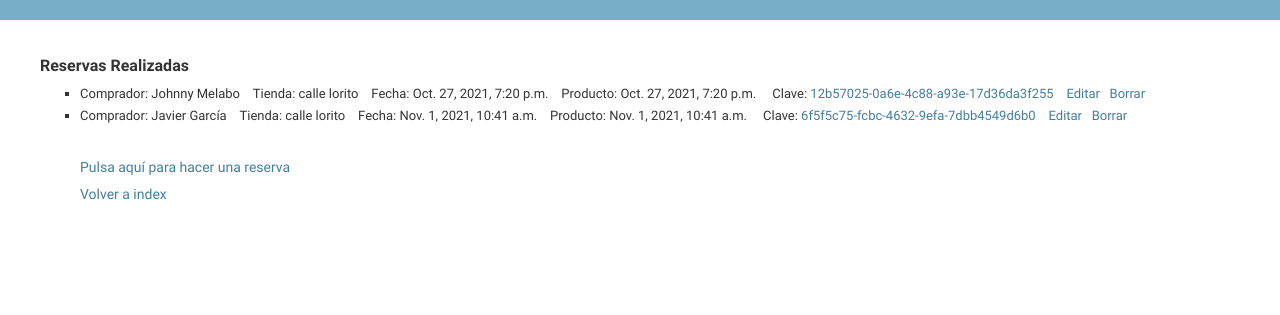
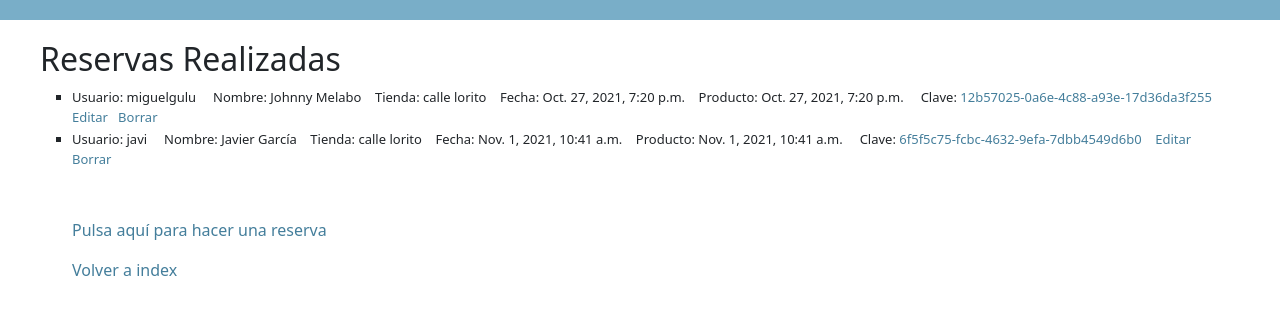
Before and after one commit to miguelgulu/FooGear, a Django app: page /reservas/ in a window 1280 px wide. Shown: the part 20-335 px from the top of the page. Run offline with Django 3.2, Linux system fonts and the light colour scheme; a user stored in the database is signed in; data comes from the database, SQL or seed files in the repository; both versions use the stored data as it was after the commit.

Commit message:
Commit P6

```diff
--- a/FooGearApp/templates/FooGearApp/reserva_list.html
+++ b/FooGearApp/templates/FooGearApp/reserva_list.html
@@ -5,16 +5,17 @@
     <ul>
         {% if user.is_staff %}
         {% for reserva in object_list %}
-            <li>Comprador: {{ reserva.comprador }}  &nbsp;&nbsp;&nbsp;Tienda: {{reserva.tienda}}    &nbsp;&nbsp;&nbsp;Fecha: {{reserva.fecha}}    &nbsp;&nbsp;&nbsp;Producto: {{reserva.fecha}}  &nbsp;&nbsp;&nbsp;  Clave: <a href="{{ reserva.clave }}">{{reserva.clave}}  &nbsp;&nbsp; <a href="{% url 'reserva-update' reserva.pk %}">Editar</a>
+            <li>Usuario: {{ reserva.comprador.user }} &nbsp;&nbsp;&nbsp; Nombre: {{ reserva.comprador }} &nbsp;&nbsp;&nbsp;Tienda: {{reserva.tienda}}    &nbsp;&nbsp;&nbsp;Fecha: {{reserva.fecha}}    &nbsp;&nbsp;&nbsp;Producto: {{reserva.fecha}}  &nbsp;&nbsp;&nbsp;  Clave: <a href="{{ reserva.clave }}">{{reserva.clave}}  &nbsp;&nbsp; <a href="{% url 'reserva-update' reserva.pk %}">Editar</a>
                &nbsp; <a href="{% url 'reserva-delete' reserva.pk %}">Borrar</a></a></li>
 
         {% endfor %}
-        {% endif %}
-        {% if not user.is_staff %}
-            {% for reserva in object.comprador %}
-            <li>Comprador: {{ reserva.username }}  &nbsp;&nbsp;&nbsp;Tienda: {{reserva.tienda}}    &nbsp;&nbsp;&nbsp;Fecha: {{reserva.fecha}}    &nbsp;&nbsp;&nbsp;Producto: {{reserva.fecha}}  &nbsp;&nbsp;&nbsp;  Clave: <a href="{{ reserva.clave }}">{{reserva.clave}}  &nbsp;&nbsp; <a href="{% url 'reserva-update' reserva.pk %}">Editar</a>
-               &nbsp; <a href="{% url 'reserva-delete' reserva.pk %}">Borrar</a></a></li>
-            {% endfor %}
+        {% else %}
+        {% for reserva in object_list %}
+            {% if user == reserva.comprador.user %}
+                <li>Usuario: {{ reserva.comprador.user }} &nbsp;&nbsp;&nbsp; Nombre: {{ reserva.comprador }} &nbsp;&nbsp;&nbsp;Tienda: {{reserva.tienda}}    &nbsp;&nbsp;&nbsp;Fecha: {{reserva.fecha}}    &nbsp;&nbsp;&nbsp;Producto: {{reserva.fecha}}  &nbsp;&nbsp;&nbsp;  Clave: <a href="{{ reserva.clave }}">{{reserva.clave}}  &nbsp;&nbsp; <a href="{% url 'reserva-update' reserva.pk %}">Editar</a>
+                &nbsp; <a href="{% url 'reserva-delete' reserva.pk %}">Borrar</a></a></li>
+            {% endif %}
+        {% endfor %}
         {% endif %}
         <br></br>
         <a href="{% url 'reserva-add' %}">Pulsa aquí para hacer una reserva</a>
--- a/FooGearApp/templates/base.html
+++ b/FooGearApp/templates/base.html
@@ -14,6 +14,8 @@
 {% block responsive %}
     <meta name="viewport" content="user-scalable=no, width=device-width, initial-scale=1.0, maximum-scale=1.0">
     <link rel="stylesheet" type="text/css" href="{% static "admin/css/responsive.css" %}">
+    <link href="https://cdn.jsdelivr.net/npm/bootstrap@5.1.3/dist/css/bootstrap.min.css" rel="stylesheet" integrity="sha384-1BmE4kWBq78iYhFldvKuhfTAU6auU8tT94WrHftjDbrCEXSU1oBoqyl2QvZ6jIW3" crossorigin="anonymous">
+
     {% if LANGUAGE_BIDI %}<link rel="stylesheet" type="text/css" href="{% static "admin/css/responsive_rtl.css" %}">{% endif %}
 {% endblock %}
 {% block blockbots %}<meta name="robots" content="NONE,NOARCHIVE">{% endblock %}
```
Also changed, not shown: db.sqlite3.
